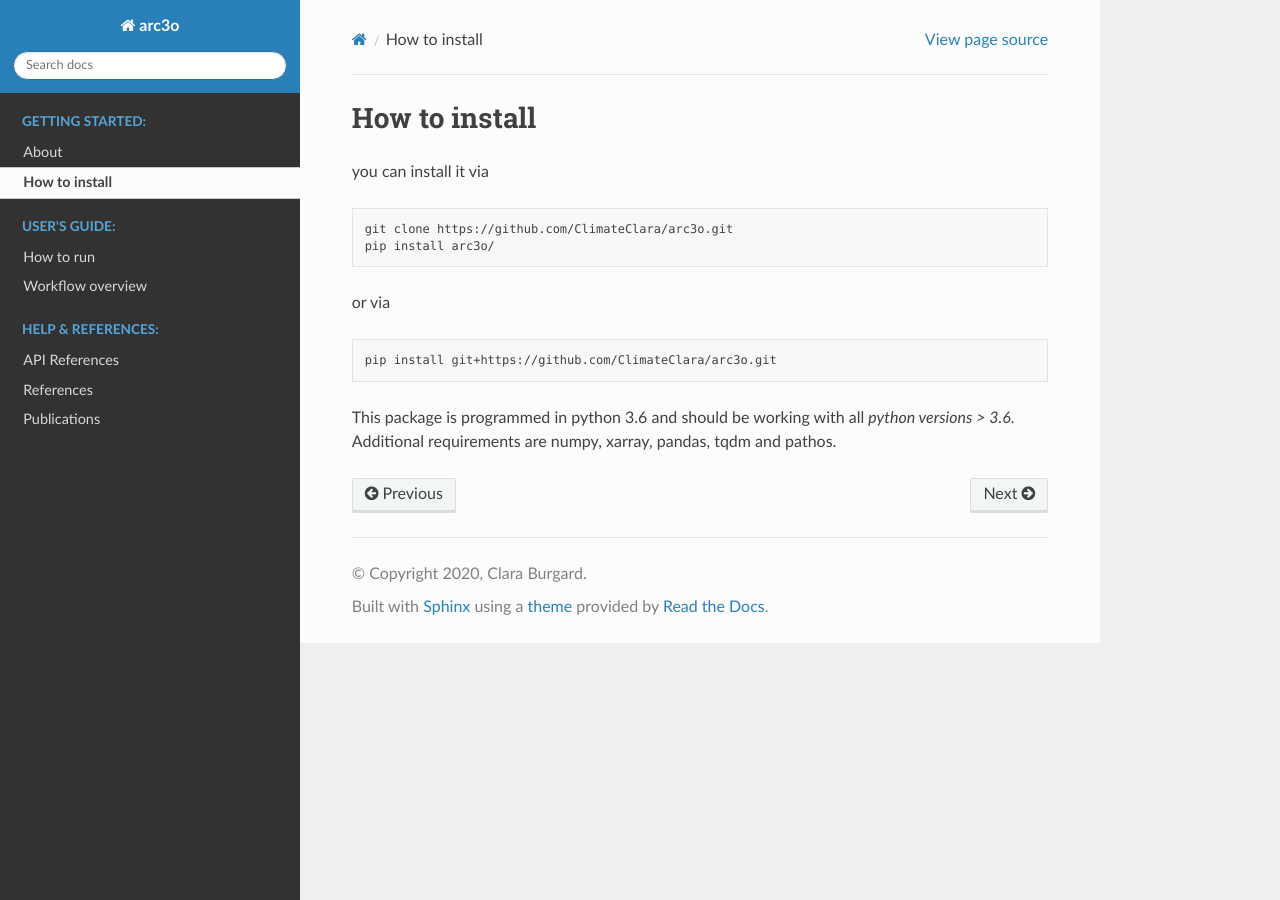
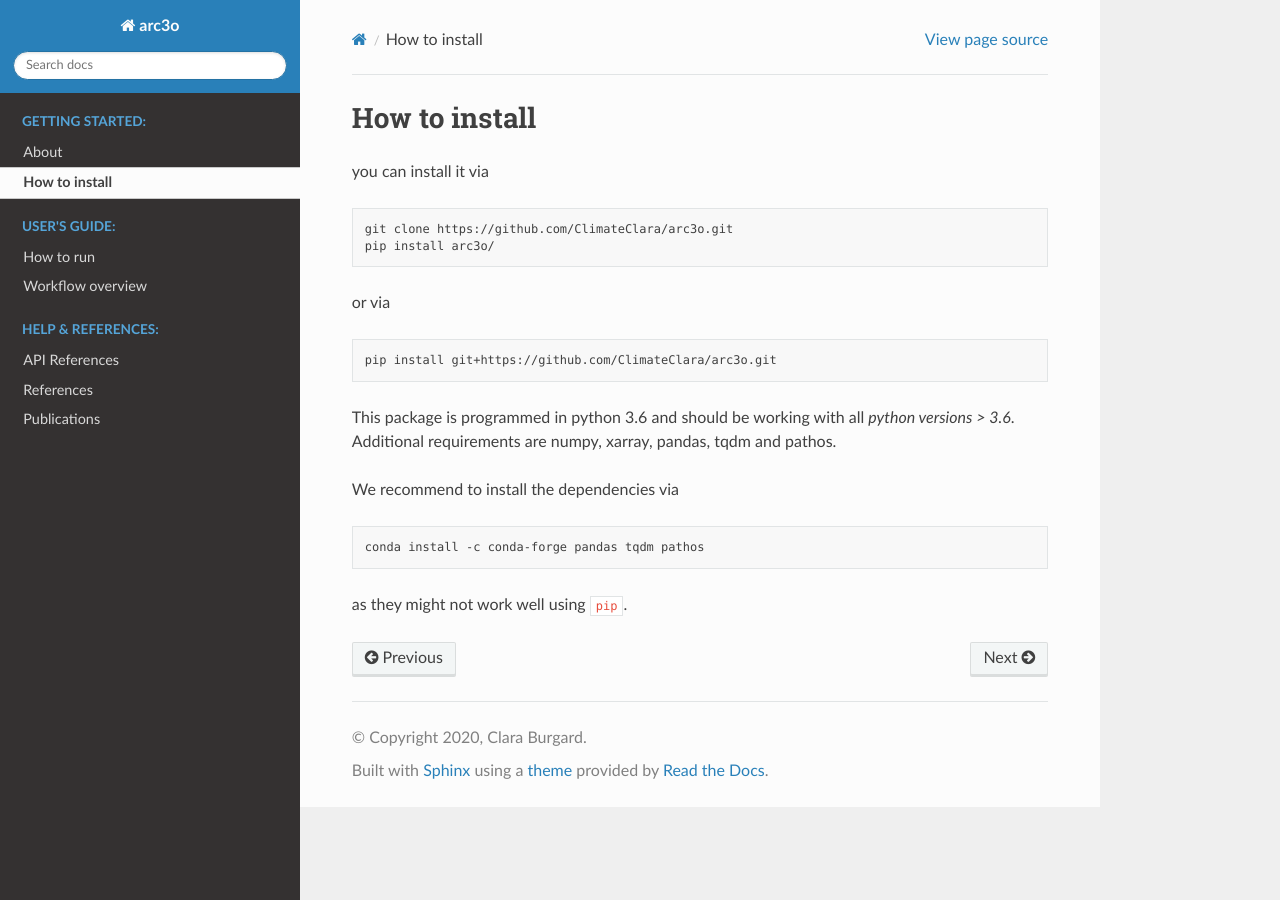
Before and after one commit to ClimateClara/arc3o, a Sphinx documentation site: the page built from docs/start/installation.rst, in a window 1280 px wide. Built offline with Sphinx 7.4.7 and the Read the Docs theme 2.0.0, drawn with Linux system fonts in a browser that asks for light colours.

Commit message:
added note about conda forge in installation description

```diff
--- a/docs/start/installation.rst
+++ b/docs/start/installation.rst
@@ -19,3 +19,11 @@ or via
 
 This package is programmed in python 3.6 and should be working with all `python
 versions > 3.6`. Additional requirements are numpy, xarray, pandas, tqdm and pathos.
+
+We recommend to install the dependencies via
+
+.. code-block:: bash
+
+  conda install -c conda-forge pandas tqdm pathos
+
+as they might not work well using ``pip``.
```
